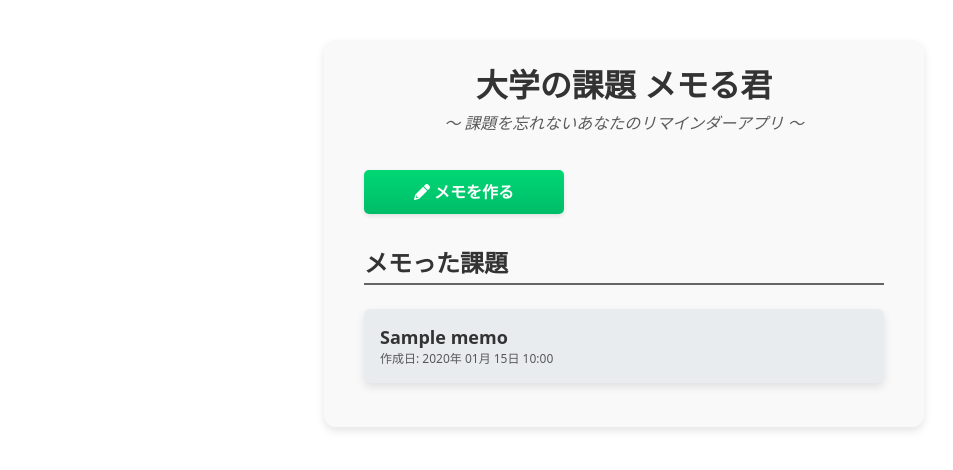
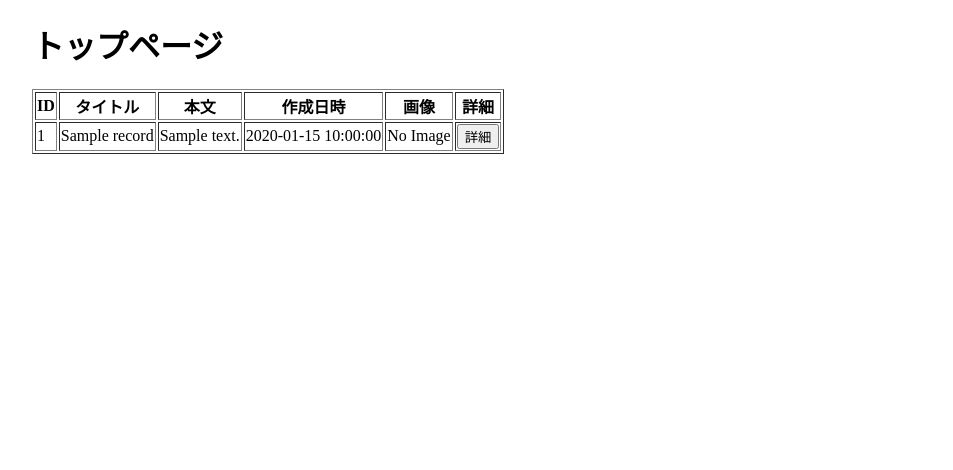
Before and after one commit to Astra-21/anaconda_test, a Python web app: template templates/index.html in a window 1280 px wide. Shown: the top 470 px of the page, without its empty margins (16-969 px from the left). Run offline with Jinja, Linux system fonts and the light colour scheme; the template is opened without the code that fills it: most values are stand-ins (such as "Sample title", 1, 10 or a date in 2020).

Commit message:
- Deleted `create_memo.html`, `index1.html`, and `view_memo.html` - Updated `index.html` to reflect the changes

```diff
--- a/templates/index.html
+++ b/templates/index.html
@@ -1,38 +1,33 @@
-<!DOCTYPE html>
-<html lang="ja">
-<head>
-    <meta charset="UTF-8">
-    <meta name="viewport" content="width=device-width, initial-scale=1.0">
-    <title>大学の課題 メモる君</title>
-    <link rel="stylesheet" href="https://cdnjs.cloudflare.com/ajax/libs/font-awesome/6.0.0-beta3/css/all.min.css">
-    <link rel="stylesheet" href="{{ url_for('static', filename='css/styles.css') }}">
-    <link rel="stylesheet" href="{{ url_for('static', filename='css/index.css') }}">
-</head>
-<body>
-    <div id="index" class="container">
-        <h1>大学の課題 メモる君</h1>
-        <p class="sub-title">〜 課題を忘れないあなたのリマインダーアプリ 〜</p>
+{% extends 'base.html'%}
+{% block content %}
 
-        <a href="{{ url_for('create_memo') }}" class="button">
-            <i class="fas fa-pencil-alt"></i> メモを作る
-        </a>
+<h1>トップページ</h1>
 
-        <div class="memos">
-            <h2 class="title-border">メモった課題</h2>
+<table border="1">
 
-            {% if not memos %}
-                <p>まだメモがありません。</p>
-            {% endif %}
+    <tr>
+        <th>ID</th>
+        <th>タイトル</th>
+        <th>本文</th>
+        <th>作成日時</th>
+        <th>画像</th>
+        <th>詳細</th>
+    </tr>
+    {% for record in records %}
+    <tr>
+        <td>{{ record.id }}</td>
+        <td>{{ record.title }}</td>
+        <td>{{ record.body }}</td>
+        <td>{{ record.created_at }}</td>
+        <td>{% if record.image %}
+            <img src="{{ url_for('static', filename='img/' + record.image) }}" width="100" height="100">
+        {% else %}
+            No Image
+        {% endif %}
+        </td>
+        <td><a href="{{record.id }}/readMore"><button>詳細</button></a></td>
+    </tr>
+    {% endfor %}
+</table>
 
-            <ul>
-                {% for memo in memos %}
-                <li class="card">
-                    <a href="{{ url_for('view_memo', memo_id=memo.id) }}">{{ memo.title }}</a>
-                    <p class="small">作成日: {{ memo.created_at.strftime('%Y年 %m月 %d日 %H:%M') }}</p>
-                </li>
-                {% endfor %}
-            </ul>
-        </div>
-    </div>
-</body>
-</html>
+{% endblock %}
```
Also changed, not shown: templates/create_memo.html (deleted, +0 -25 lines), templates/index1.html (deleted, +0 -33 lines), templates/view_memo.html (deleted, +0 -27 lines).
